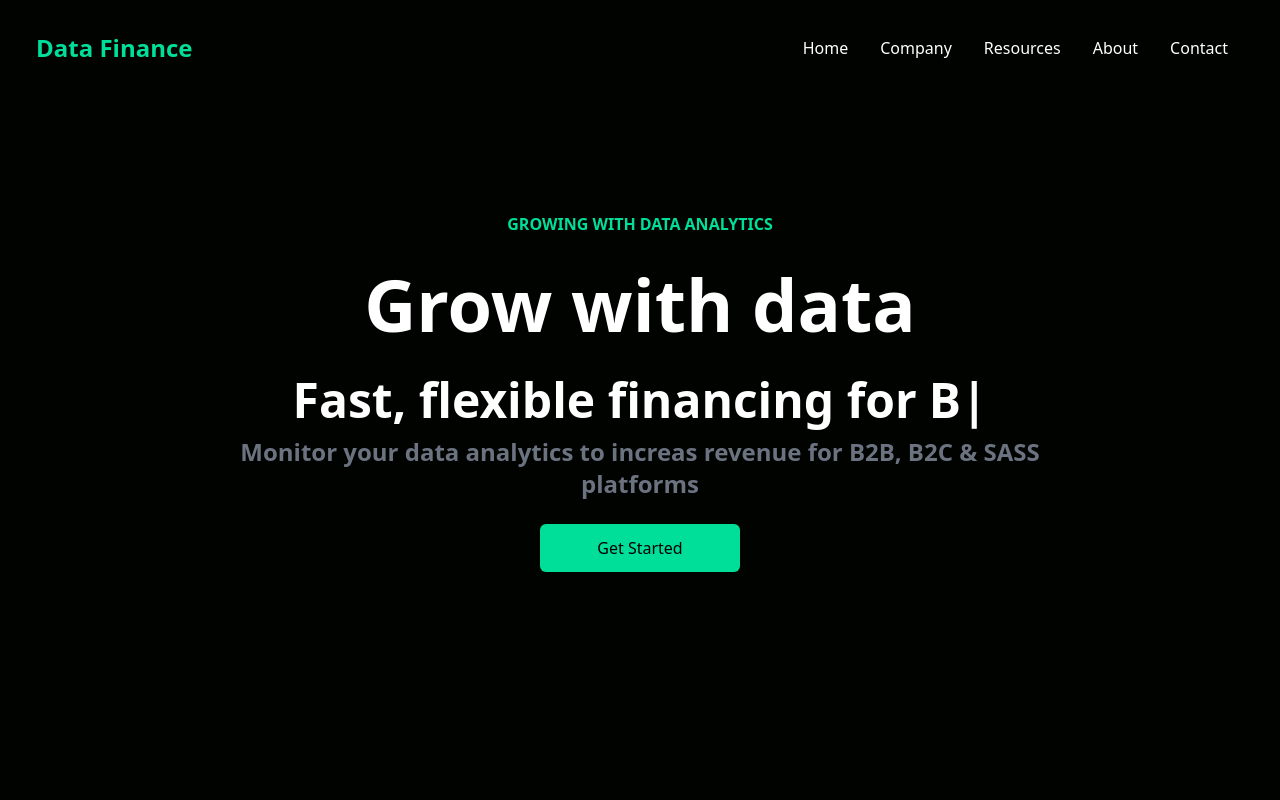
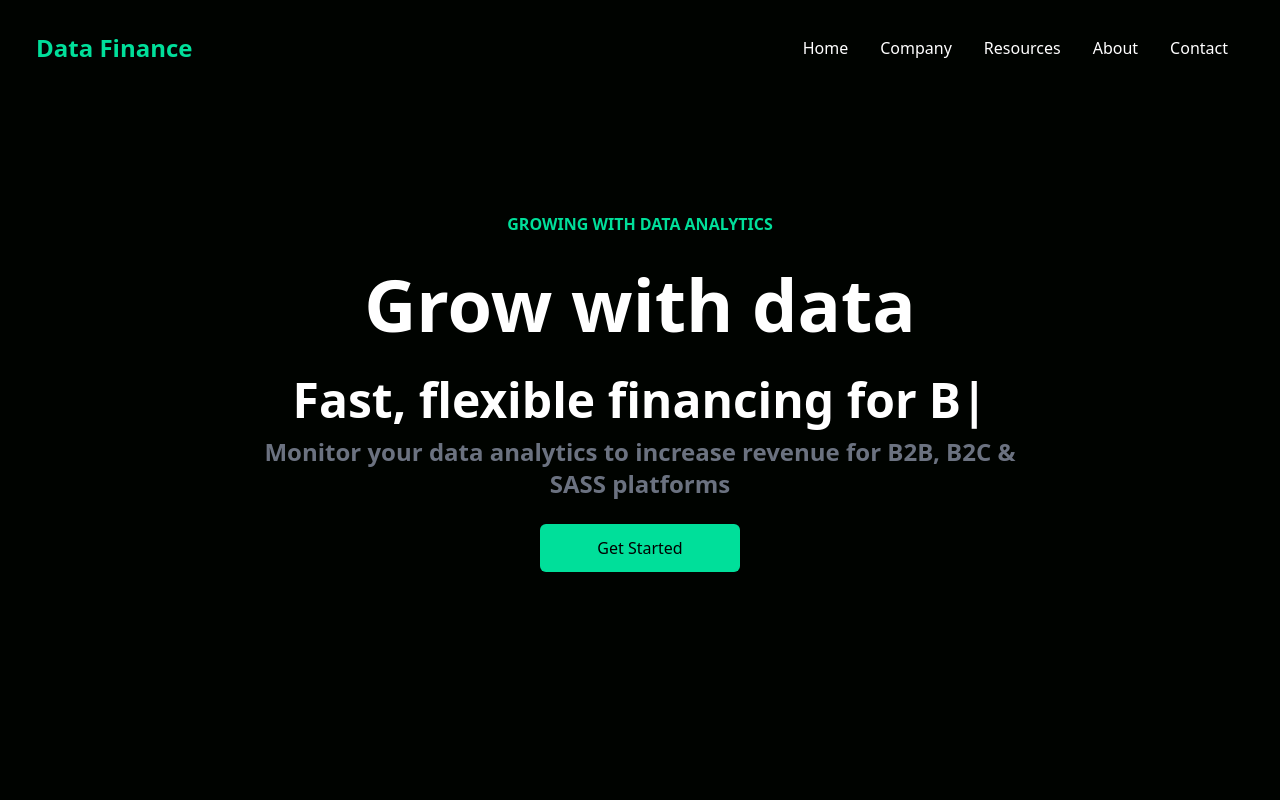
Before and after one commit to busayolawumi/DataFinance, a React (Vite) app: page / in a window 1280 px wide. Shown: the top 800 px of the page. Built offline with nearby package versions, Linux system fonts and the light colour scheme.

Commit message:
Frontend: "Fixed typo error"

```diff
--- a/src/Components/Hero.jsx
+++ b/src/Components/Hero.jsx
@@ -11,7 +11,7 @@
                 <p className='md:text-5xl sma:text-4xl text-xl font-bold py-3'>Fast, flexible financing for </p>
                 <Typed className='md:text-5xl sma:text-4xl text-xl font-bold md:pl-3 pl-2' strings={['B2B', 'B2C', 'SASS']} typeSpeed={120} backSpeed={140} loop />
             </div>
-            <p className='md:text-2xl text-xl, font-bold text-gray-500'>Monitor your data analytics to increas revenue for B2B, B2C & SASS platforms</p>
+            <p className='md:text-2xl text-xl, font-bold text-gray-500'>Monitor your data analytics to increase revenue for B2B, B2C & SASS platforms</p>
             <button className='bg-[#00df9a] text-black w-[200px] rounded-md font-medium mx-auto my-6 py-3'>Get Started</button>
         </div>
     </div>
```
